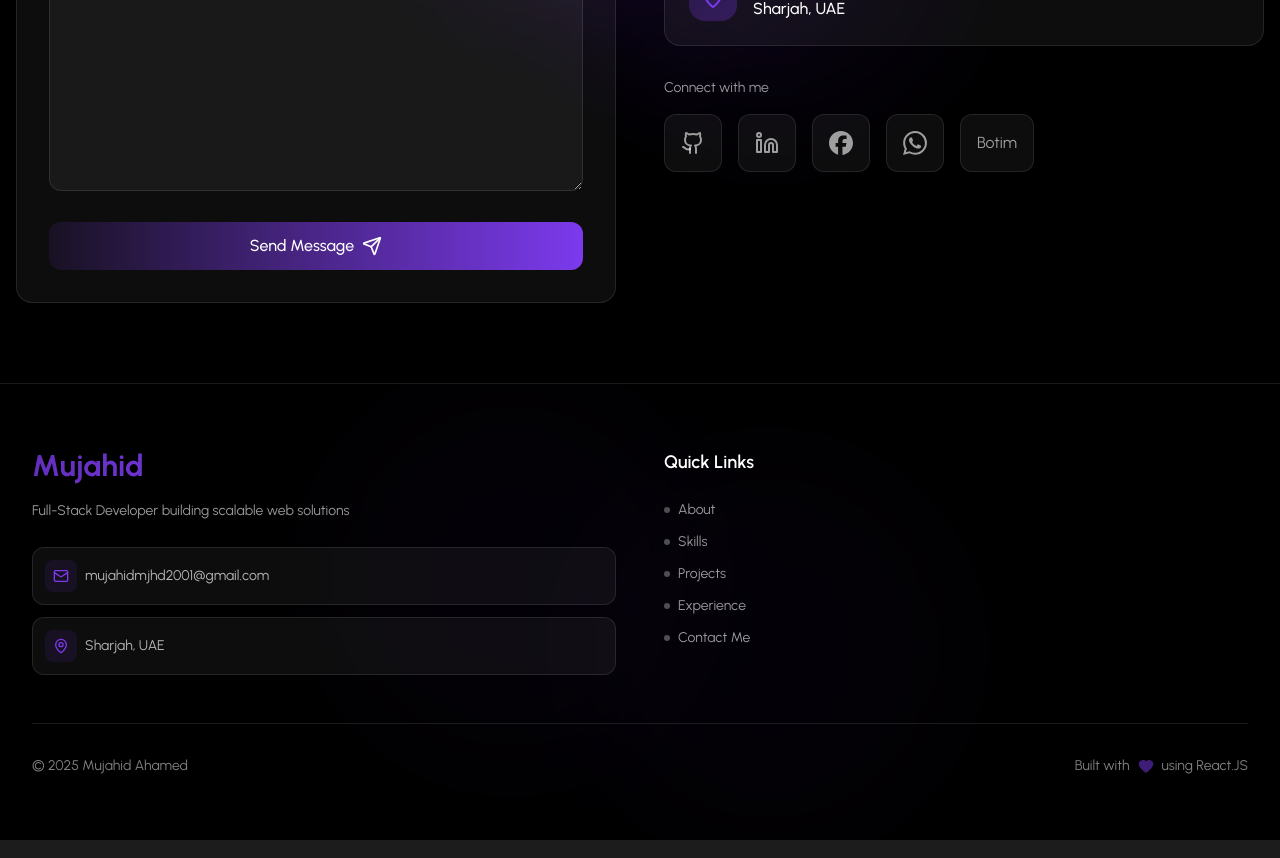
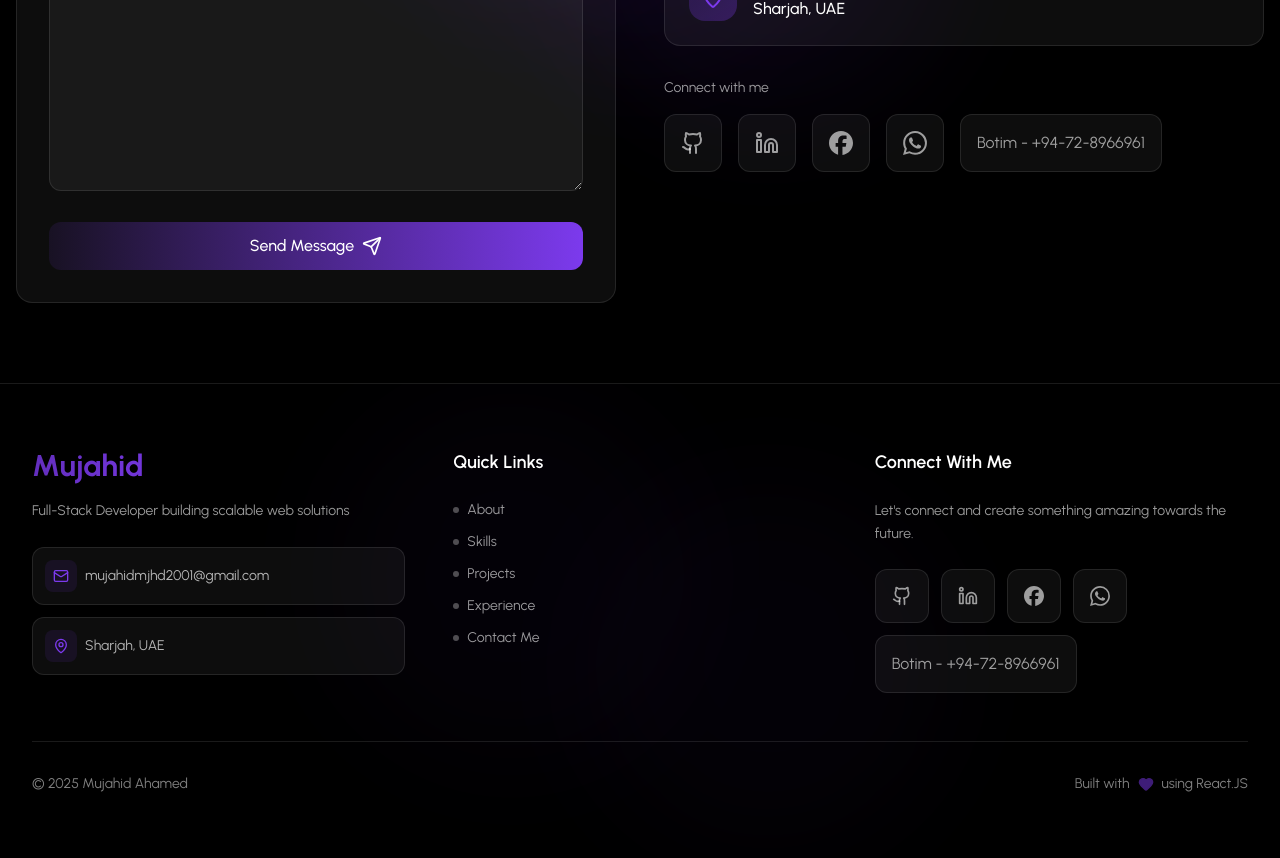
Before and after one commit to Mujahid-Ahamed-2001/react-portfolio, a React (Vite) app: page / in a window 1280 px wide. Shown: the part 8060-8918 px from the top of the page. Built offline with nearby package versions, Linux system fonts and the light colour scheme.

Commit message:
full portfolio

```diff
--- a/src/components/layout/Footer.jsx
+++ b/src/components/layout/Footer.jsx
@@ -19,7 +19,7 @@ const Footer = () => {
       </div>
 
       <div className="relative z-10 max-w-7xl mx-auto px-4 sm:px-6 lg:px-8 py-16">
-        <div className="grid grid-cols-1 lg:grid-cols-2 md:grid-cols-1 gap-12 mb-12">
+        <div className="grid grid-cols-1 lg:grid-cols-3 md:grid-cols-1 gap-12 mb-12">
           <FadeIn delay={0} >
             <div>
               <h3 className="text-3xl font-bold bg-linear-to-r from-primary/80 via-primary to-primary/80 bg-clip-text text-transparent mb-4">
@@ -67,6 +67,46 @@ const Footer = () => {
               </ul>
             </div>
           </FadeIn>
+          <FadeIn delay={200} >
+                <div>
+                  <h4 className="text-white font-semibold mb-6 text-lg">
+                    Connect With Me
+                  </h4>
+                  <p className="text-white/60 text-sm mb-6 leading-relaxed">
+                    Let's connect and create something amazing towards the future.
+                  </p>
+                  <div className="flex flex-wrap gap-3">
+                    {Object.entries(SOCIAL_LINKS).map(([platform, urls]) =>{
+                        const Icon = socialIcon[platform];
+                        return Icon ? (
+                            <a
+                                key={platform}
+                                href={urls}
+                                target='_blank'
+                                rel='noopener noreferrer'
+                                className='group relative p-4 bg-white/5 rounded-xl border border-white/10 hover:bg-primary/30 hover:border-primary/50 hover:scale-110 transition-all duration-300'
+                            >
+                                <Icon className ="w-5 h-5 text-white/60 group-hover:text-primary transition-colors duration-300" />
+                                <div className='absolute inset-0 bg-linear-to-br from-primary/0 to-primary/0 group-hover:from-primary/10 group-hover:to-primary/5 rounded-xl transitio-all duration-300 pointer-events-none' />
+
+                            </a>
+                        ) : (
+                            <a
+                                key={platform}
+                                href={urls}
+                                target='_blank'
+                                rel='noopener noreferrer'
+                                className='group relative p-4 bg-white/5 rounded-xl border border-white/10 hover:bg-primary/30 hover:border-primary/50 hover:scale-110 transition-all duration-300'
+                            >
+                                <span className="w-5 h-5 text-white/60 group-hover:text-primary transition-colors duration-300">
+                                    {platform} - {urls}
+                                </span>
+                                <div className='absolute inset-0 bg-linear-to-br from-primary/0 to-primary/0 group-hover:from-primary/10 group-hover:to-primary/5 rounded-xl transitio-all duration-300 pointer-events-none' />
+                            </a>);
+                    })}
+                  </div>
+                </div>
+          </FadeIn>
         </div>
         <FadeIn delay={300} >
           <div className="pt-8 border-t border-white/10">
--- a/src/components/sections/Contact.jsx
+++ b/src/components/sections/Contact.jsx
@@ -205,7 +205,7 @@ const Contact = () => {
                                             className='p-4 bg-white/5 rounded-xl border border-white/10 hover:bg-white/10 hover:border-primary/30 hover:scale-110 transition-all duration-300 group'
                                         >
                                             <span className="w-6 h-6 text-white/60 group-hover:text-primary transition-colors">
-                                                {platform}
+                                                {platform} - {urls}
                                             </span>
                                         </a>);
                                 })}
--- a/src/utils/constants.js
+++ b/src/utils/constants.js
@@ -17,10 +17,10 @@ export const PERSONAL_INFO = {
 };
 
 export const SOCIAL_LINKS = {
-    github: "github.com/Mujahid-Ahamed-2001",
-    linkedin: 'linkedin.com/in/moosalebbe-mujahid-ahamed/',
-    facebook: 'facebook.com/mujahid.ahamed.159055/',
-    whatsapp: '+94-72-8966961',
+    github: "https://github.com/Mujahid-Ahamed-2001",
+    linkedin: 'https://linkedin.com/in/moosalebbe-mujahid-ahamed/',
+    facebook: 'https://facebook.com/mujahid.ahamed.159055/',
+    whatsapp: 'https://wa.link/r2lpnu',
     Botim: '+94-72-8966961'
 };
 export const STATS =[
```
